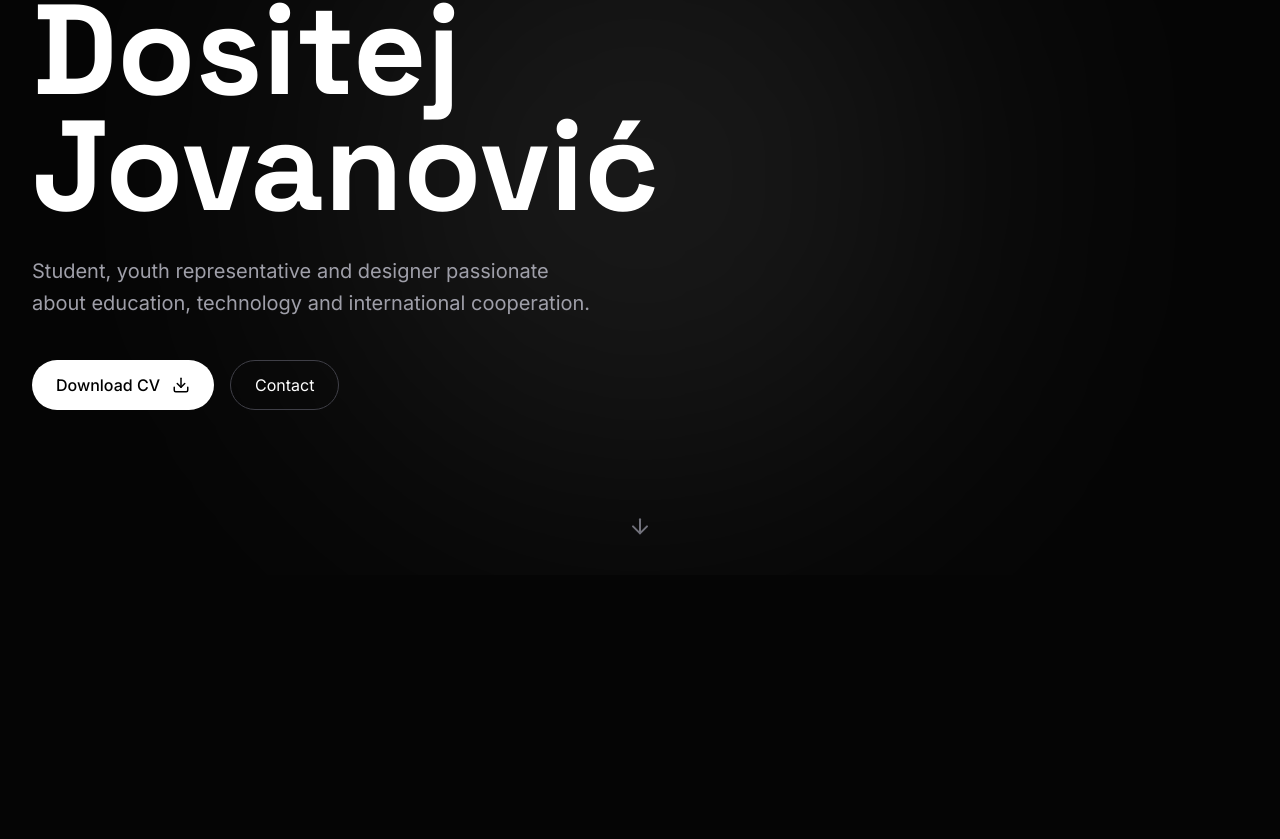
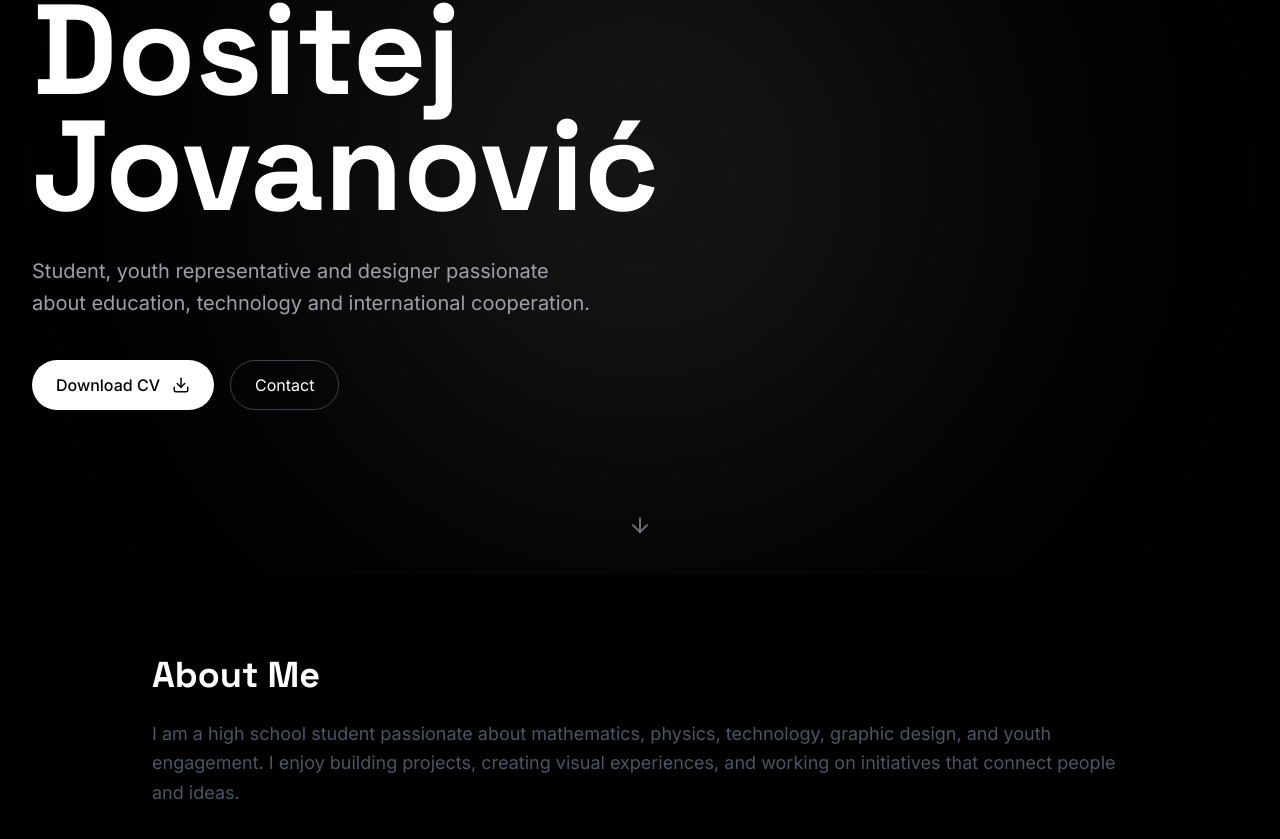
Before and after one commit to dositejjovanovic/portfolio, a Next.js app: page / in a window 1280 px wide. Shown: the part 225-1064 px from the top of the page. Before the commit the page ends 800 px from the top, so only its background shows below. Built offline with nearby package versions, Linux system fonts and the light colour scheme.

Commit message:
Refactor hero into component and add about section

```diff
--- a/app/page.tsx
+++ b/app/page.tsx
@@ -1,16 +1,14 @@
-import Hero from "@/components/hero/Hero";
-
+import Hero from "@/components/Hero";
+import About from "@/components/About";
 
 export default function Home() {
-
   return (
-
-    <main>
+    <main className="min-h-screen bg-black text-white">
 
       <Hero />
 
+      <About />
+
     </main>
-
   );
-
 }
--- /dev/null
+++ b/components/About.tsx
@@ -0,0 +1,16 @@
+export default function About() {
+  return (
+    <section id="about" className="py-20 px-6 max-w-5xl mx-auto">
+      <h2 className="text-4xl font-bold mb-6">
+        About Me
+      </h2>
+
+      <p className="text-lg text-gray-600 leading-relaxed">
+        I am a high school student passionate about mathematics,
+        physics, technology, graphic design, and youth engagement.
+        I enjoy building projects, creating visual experiences,
+        and working on initiatives that connect people and ideas.
+      </p>
+    </section>
+  );
+}
```
Also changed, not shown: components/Hero.tsx (renamed from components/hero/Hero.tsx).
